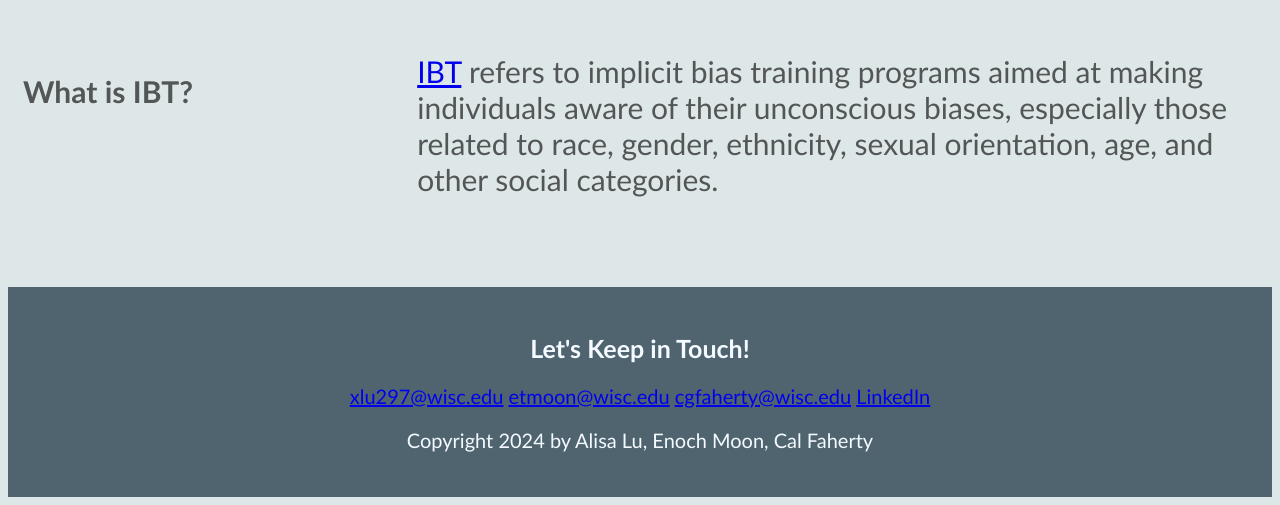
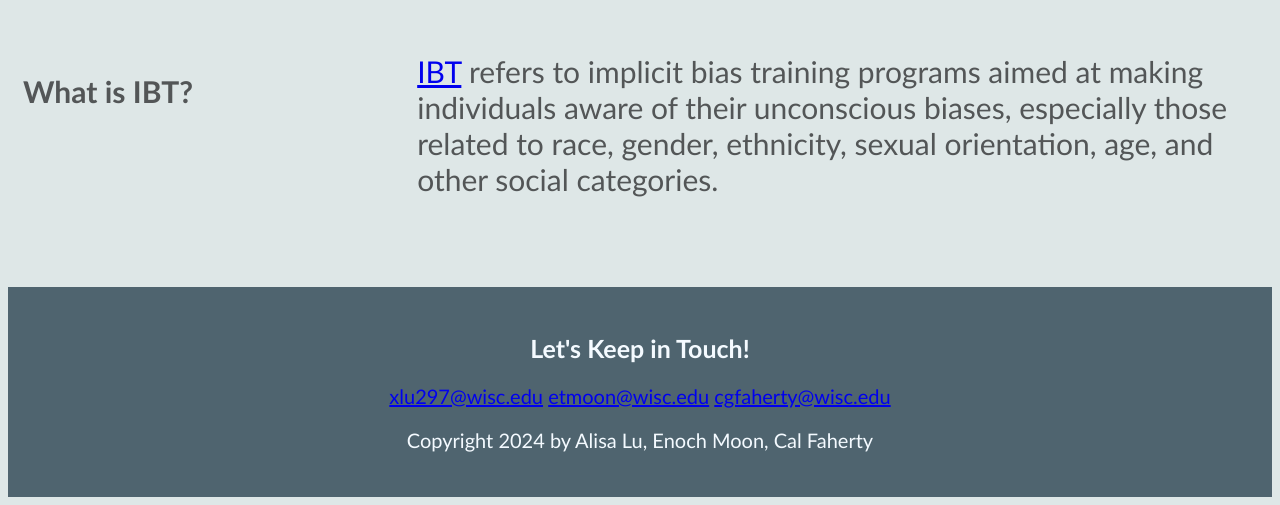
Before and after one commit to enoch-m/LIS500-Project3, a plain HTML site: page Resources.html in a window 1280 px wide. Shown: the part 1367-1872 px from the top of the page. Drawn offline with Linux system fonts and the light colour scheme.

Commit message:
Update Resources.html

```diff
--- a/Resources.html
+++ b/Resources.html
@@ -91,7 +91,6 @@
             <a href="mailto:xlu297@wisc.edu">xlu297@wisc.edu</a>
             <a href="mailto:etmoon@wisc.edu">etmoon@wisc.edu</a>
             <a href="mailto:cgfaherty@wisc.edu">cgfaherty@wisc.edu</a>
-            <a href="https://www.linkedin.com/in/enoch-moon-6768a1240/">LinkedIn</a>
         </div>
 
         <p>Copyright 2024 by Alisa Lu, Enoch Moon, Cal Faherty</p>
```
